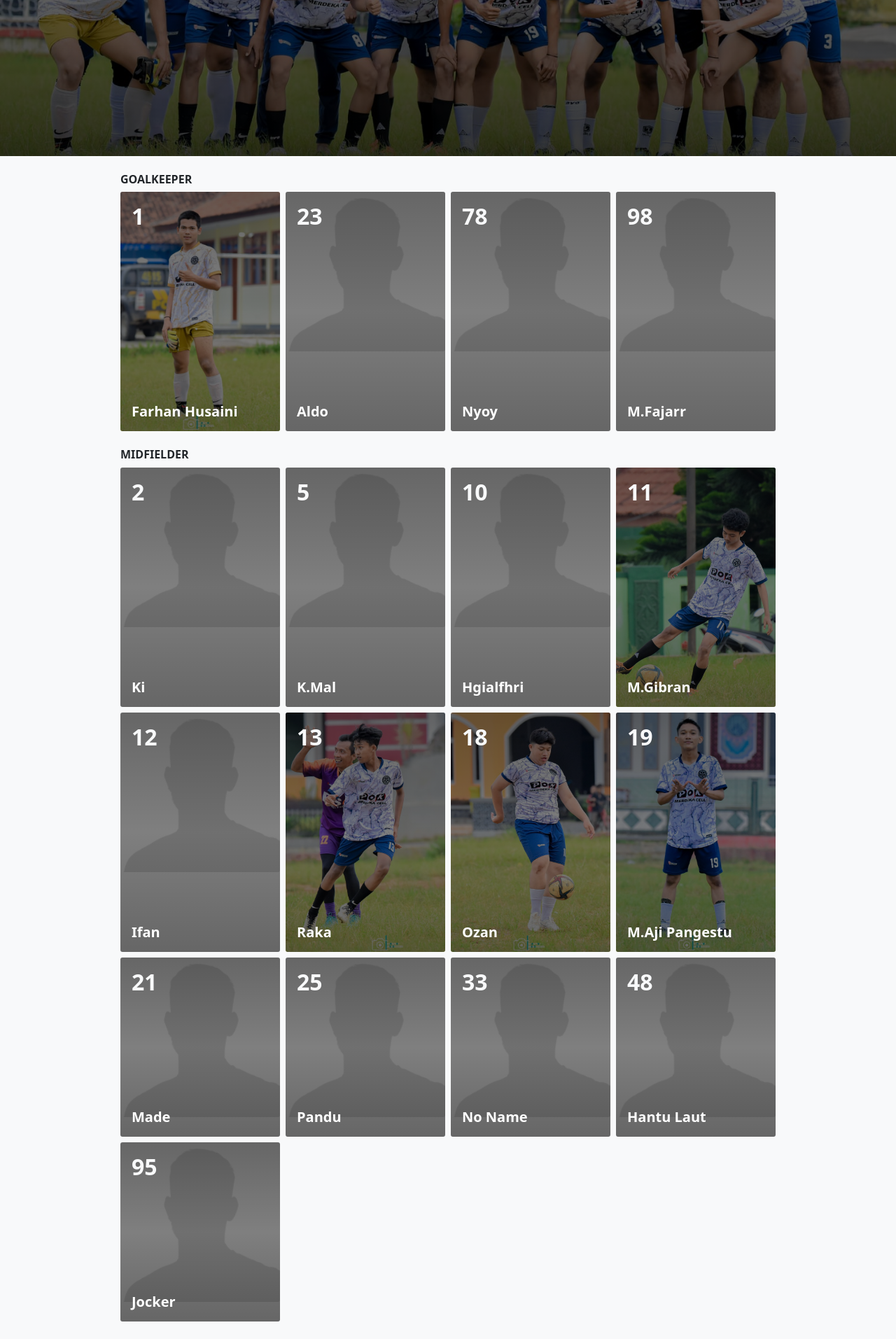
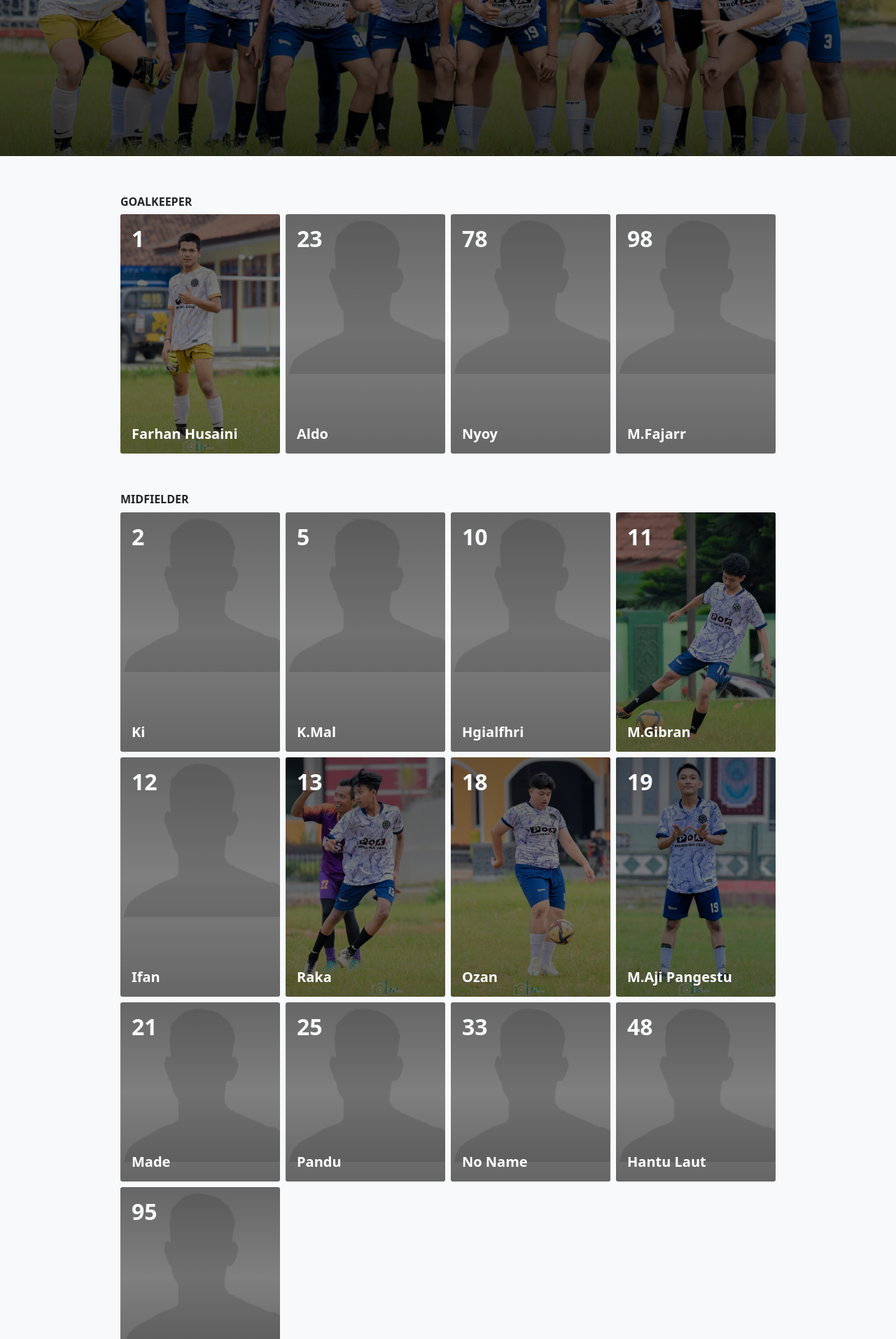
Before and after one commit to tesafc/www2, a Jekyll site: the page built from players.html, in a window 1280 px wide. Shown: the part 329-2242 px from the top of the page at 70% size. Built offline with Jekyll 4.4.1, drawn with Linux system fonts in a browser that asks for light colours; nearby versions of some CDN libraries.

Commit message:
Update players.html

```diff
--- a/players.html
+++ b/players.html
@@ -9,7 +9,7 @@ image: /assets/img/tesafc_full-team.jpg
     <div class="row row-cols-2 row-cols-md-4 g-2">
       {% assign roles = site.data.players | group_by: "role" %}
       {% for role in roles %}
-      <h6 class="d-block w-100 text-uppercase fw-bold pt-3 mb-0">{{ role.name }}</h6>
+      <h6 class="d-block w-100 text-uppercase fw-bold pt-5 mb-0">{{ role.name }}</h6>
       {% for player in role.items %}
       <div class="col" style="min-height: 16rem;">
         <div class="card h-100 text-white border-0">
```
